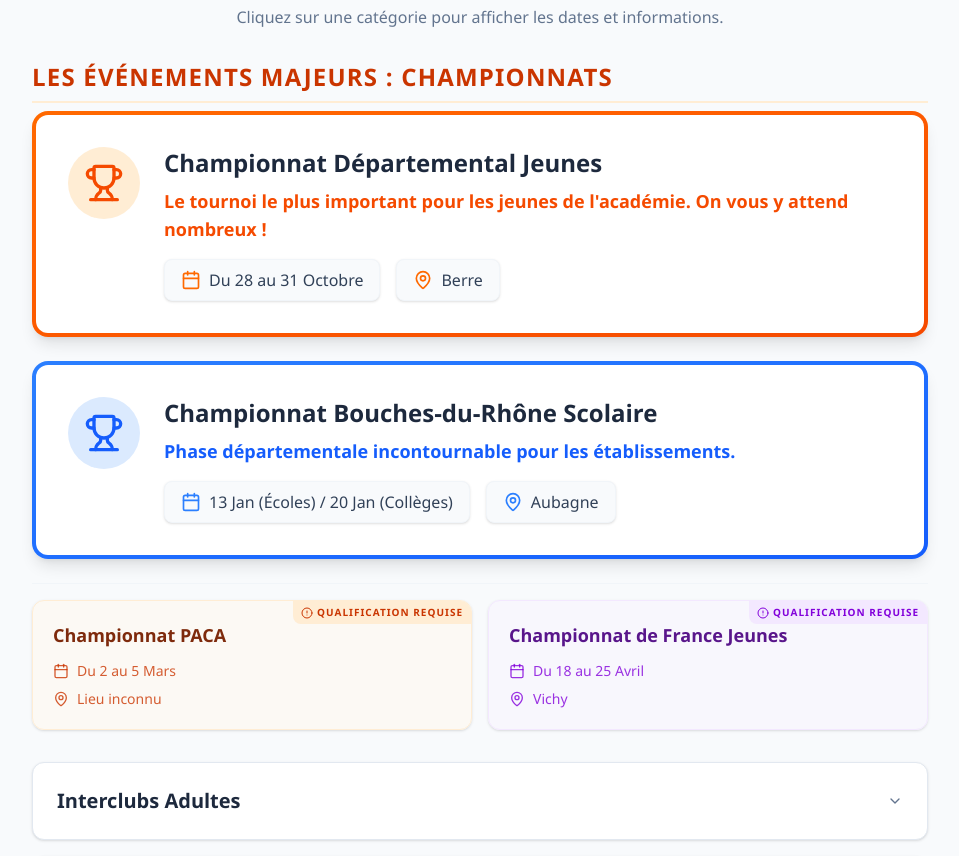
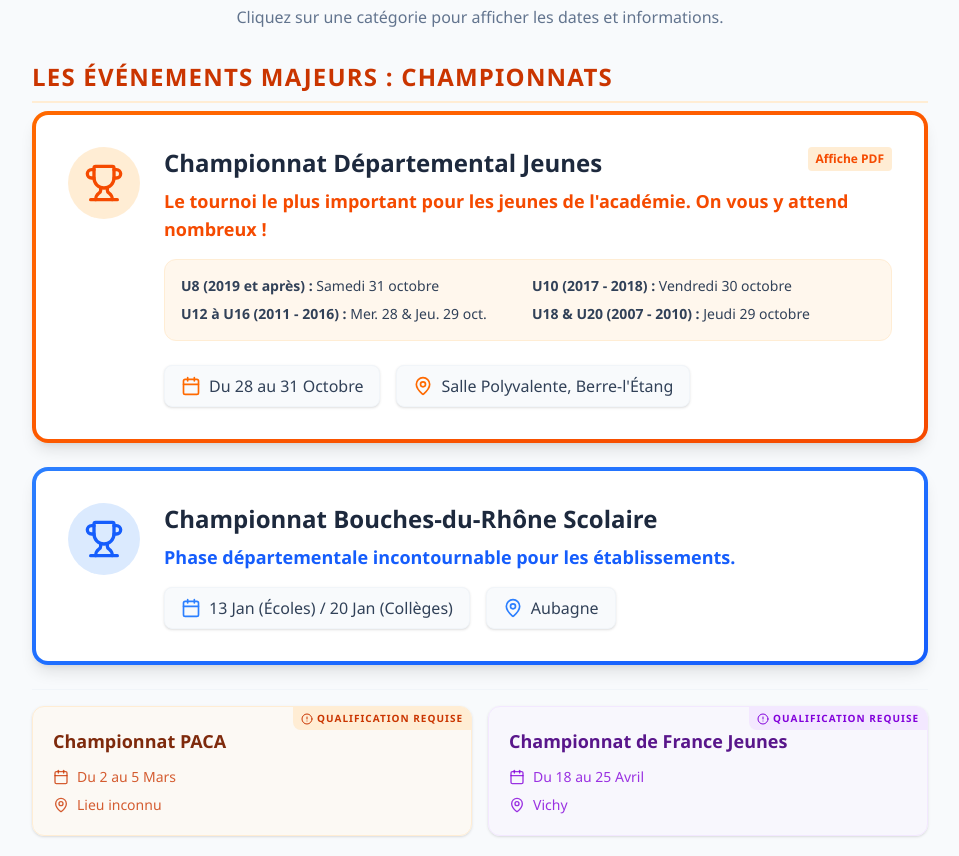
Before and after one commit to jgiraudeau/ac_echecs_calanques, a Next.js app: page /agenda in a window 1280 px wide. Shown: the part 1149-2005 px from the top of the page, without its empty margins (160-1119 px from the left). Built offline with nearby package versions, Linux system fonts and the light colour scheme.

Commit message:
feat: ajout des détails et lien PDF pour le championnat BDR jeunes

```diff
--- a/src/app/agenda/page.tsx
+++ b/src/app/agenda/page.tsx
@@ -187,14 +187,26 @@ export default function AgendaPage() {
 
                         {/* Highlights (Departemental & Scolaire) */}
                         <div className="grid grid-cols-1 gap-6">
-                            <div className="bg-gradient-to-br from-orange-500 to-orange-600 p-1 rounded-2xl shadow-lg transform transition-transform hover:scale-[1.01]">
+                            <a href="/pdf/championnat-bdr-jeunes-2026.pdf" target="_blank" rel="noopener noreferrer" className="block group">
+                                <div className="bg-gradient-to-br from-orange-500 to-orange-600 p-1 rounded-2xl shadow-lg transform transition-transform group-hover:scale-[1.01]">
                                     <div className="bg-white p-6 md:p-8 rounded-xl h-full flex flex-col md:flex-row items-start gap-6">
                                         <div className="bg-orange-100 p-4 rounded-full text-orange-600 shrink-0">
                                             <Trophy className="w-10 h-10" />
                                         </div>
-                                    <div>
-                                        <h4 className="font-black text-slate-800 text-2xl mb-2">Championnat Départemental Jeunes</h4>
+                                        <div className="w-full">
+                                            <div className="flex justify-between items-start mb-2">
+                                                <h4 className="font-black text-slate-800 text-2xl">Championnat Départemental Jeunes</h4>
+                                                <span className="text-xs font-bold bg-orange-100 text-orange-600 px-2 py-1 rounded hidden sm:block">Affiche PDF</span>
+                                            </div>
                                             <p className="text-orange-600 font-bold mb-4 text-lg">Le tournoi le plus important pour les jeunes de l'académie. On vous y attend nombreux !</p>
+
+                                            <div className="grid grid-cols-1 sm:grid-cols-2 gap-2 mb-6 text-sm bg-orange-50 rounded-xl p-4 border border-orange-100 text-slate-700">
+                                                <div><strong>U8 (2019 et après) :</strong> Samedi 31 octobre</div>
+                                                <div><strong>U10 (2017 - 2018) :</strong> Vendredi 30 octobre</div>
+                                                <div><strong>U12 à U16 (2011 - 2016) :</strong> Mer. 28 & Jeu. 29 oct.</div>
+                                                <div><strong>U18 & U20 (2007 - 2010) :</strong> Jeudi 29 octobre</div>
+                                            </div>
+
                                             <div className="flex flex-col sm:flex-row gap-4 text-slate-700 font-medium">
                                                 <div className="flex items-center gap-2 bg-slate-50 px-4 py-2 rounded-lg border border-slate-100 shadow-sm">
                                                     <CalendarIcon className="w-5 h-5 text-orange-500" />
@@ -202,12 +214,13 @@ export default function AgendaPage() {
                                                 </div>
                                                 <div className="flex items-center gap-2 bg-slate-50 px-4 py-2 rounded-lg border border-slate-100 shadow-sm">
                                                     <MapPin className="w-5 h-5 text-orange-500" />
-                                                Berre
+                                                    Salle Polyvalente, Berre-l'Étang
                                                 </div>
                                             </div>
                                         </div>
                                     </div>
                                 </div>
+                            </a>
 
                             <div className="bg-gradient-to-br from-blue-500 to-blue-600 p-1 rounded-2xl shadow-lg transform transition-transform hover:scale-[1.01]">
                                 <div className="bg-white p-6 md:p-8 rounded-xl h-full flex flex-col md:flex-row items-start gap-6">
--- a/src/app/inscription/club/page.tsx
+++ b/src/app/inscription/club/page.tsx
@@ -41,25 +41,38 @@ export default function InscriptionClubPage() {
 
       <section className="container mx-auto px-4 py-14 max-w-5xl space-y-12">
         {/* Reminder Banner */}
-        <div className="bg-gradient-to-r from-orange-500 to-orange-600 rounded-2xl shadow-lg p-6 md:p-8 text-white flex flex-col md:flex-row items-center gap-6 border border-orange-400">
-          <div className="bg-white/20 p-4 rounded-full shrink-0">
+        <a href="/pdf/championnat-bdr-jeunes-2026.pdf" target="_blank" rel="noopener noreferrer" className="block transition-transform hover:scale-[1.01]">
+          <div className="bg-gradient-to-r from-orange-500 to-orange-600 rounded-2xl shadow-lg p-6 md:p-8 text-white flex flex-col md:flex-row items-start md:items-center gap-6 border border-orange-400">
+            <div className="bg-white/20 p-4 rounded-full shrink-0 hidden md:block">
               <Trophy className="w-10 h-10 text-white" />
             </div>
-          <div className="flex-1">
-            <h3 className="text-2xl font-black mb-2 tracking-wide">Pensez à réserver pour le Championnat Départemental Jeunes !</h3>
-            <p className="text-orange-50 font-medium mb-4">Le tournoi phare de l'année approche à grands pas pour tous nos jeunes compétiteurs.</p>
+            <div className="flex-1 w-full">
+              <div className="flex flex-col sm:flex-row sm:items-center justify-between gap-2 mb-2">
+                <h3 className="text-2xl font-black tracking-wide">Championnat Départemental Jeunes</h3>
+                <span className="text-xs bg-white/20 px-3 py-1 rounded-full font-semibold border border-white/30 whitespace-nowrap">Ouvrir l'affiche PDF</span>
+              </div>
+              <p className="text-orange-50 font-medium mb-4">Pensez à réserver ! Le tournoi phare de l'année approche à grands pas pour tous nos jeunes.</p>
+
+              <div className="grid grid-cols-1 sm:grid-cols-2 gap-3 mb-5 text-sm bg-black/10 rounded-xl p-4 border border-white/10">
+                <div><strong className="text-white">U8 (2019 et après) :</strong> Samedi 31 oct.</div>
+                <div><strong className="text-white">U10 (2017 - 2018) :</strong> Vendredi 30 oct.</div>
+                <div><strong className="text-white">U12 à U16 (2011 - 2016) :</strong> Mer. 28 & Jeu. 29 oct.</div>
+                <div><strong className="text-white">U18 & U20 (2007 - 2010) :</strong> Jeudi 29 oct.</div>
+              </div>
+
               <div className="flex flex-col sm:flex-row gap-4 font-semibold">
-              <div className="flex items-center gap-2 bg-white/10 px-4 py-2 rounded-lg backdrop-blur-sm">
+                <div className="flex items-center gap-2 bg-white/10 px-4 py-2 rounded-lg backdrop-blur-sm border border-white/10 shadow-sm">
                   <CalendarIcon className="w-5 h-5" />
                   Du 28 au 31 Octobre
                 </div>
-              <div className="flex items-center gap-2 bg-white/10 px-4 py-2 rounded-lg backdrop-blur-sm">
-                <MapPin className="w-5 h-5" />
-                Berre
+                <div className="flex items-center gap-2 bg-white/10 px-4 py-2 rounded-lg backdrop-blur-sm border border-white/10 shadow-sm">
+                  <MapPin className="w-5 h-5 shrink-0" />
+                  Salle Polyvalente, Berre-l'Étang
                 </div>
               </div>
             </div>
           </div>
+        </a>
 
         <HelloAssoWidget url="https://www.helloasso.com/associations/echecs-cassis/adhesions/cotisations-et-adhesion-club-d-echecs-2026-2027/widget" />
       </section>
```
Lines whose indentation alone changed are shown as unchanged.
